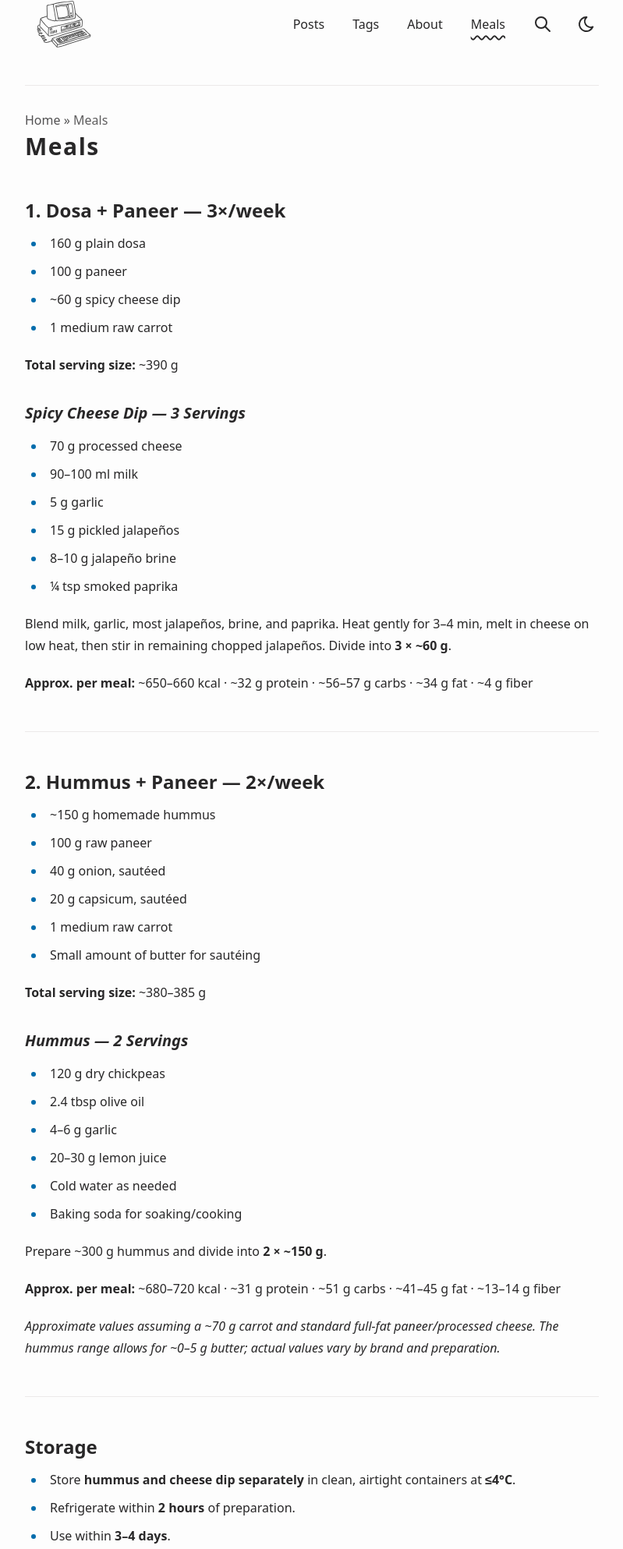
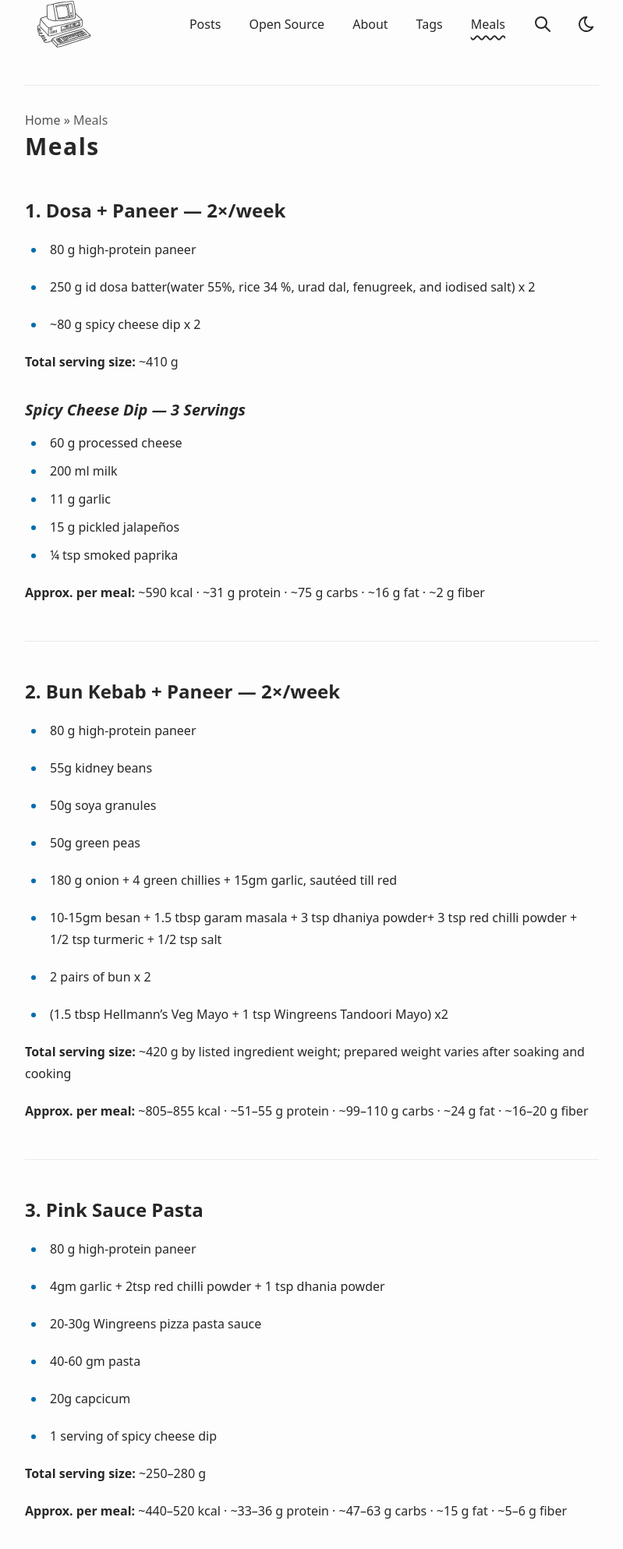
Before and after one commit to aryanA101a/aryana101a.github.io, an Astro site: page /meals in a window 1280 px wide. Shown: the part 47-2034 px from the top of the page at 78% size, without its empty margins (240-1039 px from the left). Built offline with nearby package versions, Linux system fonts and the light colour scheme; Astro itself is replaced by a stand-in of ours.

Commit message:
update about, meals and resume

```diff
--- a/src/components/Header.astro
+++ b/src/components/Header.astro
@@ -47,7 +47,7 @@ const isActive = (path: string) => {
       href="/"
       class="absolute py-1 text-xl leading-8 font-semibold whitespace-nowrap sm:static sm:my-auto sm:text-2xl sm:leading-none"
     >
-       <Lolo class="scale-75" />
+      <Lolo class="scale-75" />
     </a>
     <nav
       id="nav-menu"
@@ -78,13 +78,21 @@ const isActive = (path: string) => {
           </a>
         </li>
         <li class="col-span-2">
-          <a href="/tags" class:list={{ "active-nav": isActive("/tags") }}>
-            Tags
+          <a
+            href="/opensource-contributions"
+            class:list={{ "active-nav": isActive("/opensource-contributions") }}
+          >
+            Open Source
           </a>
         </li>
         <li class="col-span-2">
           <a href="/about" class:list={{ "active-nav": isActive("/about") }}>
             About
+          </a>
+        </li>
+        <li class="col-span-2">
+          <a href="/tags" class:list={{ "active-nav": isActive("/tags") }}>
+            Tags
           </a>
         </li>
         <li class="col-span-2">
--- a/src/pages/about.md
+++ b/src/pages/about.md
@@ -3,12 +3,6 @@ layout: ../layouts/AboutLayout.astro
 title: "About"
 ---
 
-Hey, I’m Aryan — a software engineer who enjoys building systems close to the metal.
+Hey, I’m Aryan. I’m a software engineer interested in operating systems, networking, and virtualization. I like reading code, building things, and figuring out how they work.
 
-Most of my interests orbit around low-level programming, operating systems, networking, distributed systems, and performance-oriented software. I enjoy understanding how things work internally, whether that means reading source code at 2 AM or building tools from scratch just to understand the tradeoffs firsthand.
-
-Lately, I’ve been exploring systems software, HTTP clients, bootloader networking, open source infrastructure, and the occasional rabbit hole that absolutely did not need to become a three-day investigation.
-
-Outside programming, I spend time gaming, reading about Adhyatm and self-realization, and dreaming up projects with a questionable amount of engineering for the fun of it.
-
-This site is where I write about software, systems, experiments, and whatever currently has my terminal hostage.
+I use this site to write about projects, ideas, and problems I’ve spent time on. Outside programming, I game and read about Adhyatm and self-realization.
--- a/src/pages/meals.md
+++ b/src/pages/meals.md
@@ -3,58 +3,59 @@ layout: ../layouts/AboutLayout.astro
 title: "Meals"
 ---
 
-## 1. Dosa + Paneer — 3×/week
 
-- 160 g plain dosa
-- 100 g paneer
-- ~60 g spicy cheese dip
-- 1 medium raw carrot
 
-**Total serving size:** ~390 g
+## 1. Dosa + Paneer — 2×/week
+
+- 80 g high-protein paneer
+
+- 250 g id dosa batter(water 55%, rice 34 %, urad dal, fenugreek, and iodised salt) x 2
+- ~80 g spicy cheese dip x 2
+
+
+**Total serving size:** ~410 g
 
 ### Spicy Cheese Dip — 3 Servings
-- 70 g processed cheese
-- 90–100 ml milk
-- 5 g garlic
+- 60 g processed cheese
+- 200 ml milk
+- 11 g garlic
 - 15 g pickled jalapeños
-- 8–10 g jalapeño brine
 - ¼ tsp smoked paprika
 
-Blend milk, garlic, most jalapeños, brine, and paprika. Heat gently for 3–4 min, melt in cheese on low heat, then stir in remaining chopped jalapeños. Divide into **3 × ~60 g**.
 
-**Approx. per meal:** ~650–660 kcal · ~32 g protein · ~56–57 g carbs · ~34 g fat · ~4 g fiber
+
+**Approx. per meal:** ~590 kcal · ~31 g protein · ~75 g carbs · ~16 g fat · ~2 g fiber
 
 ---
 
-## 2. Hummus + Paneer — 2×/week
+## 2. Bun Kebab + Paneer — 2×/week
 
-- ~150 g homemade hummus
-- 100 g raw paneer
-- 40 g onion, sautéed
-- 20 g capsicum, sautéed
-- 1 medium raw carrot
-- Small amount of butter for sautéing
+- 80 g high-protein paneer
 
-**Total serving size:** ~380–385 g
+- 55g kidney beans
+- 50g soya granules
+- 50g green peas
+- 180 g onion + 4 green chillies + 15gm garlic, sautéed till red
+- 10-15gm besan + 1.5 tbsp garam masala + 3 tsp dhaniya powder+ 3 tsp red chilli powder + 1/2 tsp turmeric + 1/2 tsp salt
+- 2 pairs of bun x 2
+- (1.5 tbsp Hellmann's Veg Mayo + 1 tsp Wingreens Tandoori Mayo) x2
 
-### Hummus — 2 Servings
-- 120 g dry chickpeas
-- 2.4 tbsp olive oil
-- 4–6 g garlic
-- 20–30 g lemon juice
-- Cold water as needed
-- Baking soda for soaking/cooking
+**Total serving size:** ~420 g by listed ingredient weight; prepared weight varies after soaking and cooking
 
-Prepare ~300 g hummus and divide into **2 × ~150 g**.
-
-**Approx. per meal:** ~680–720 kcal · ~31 g protein · ~51 g carbs · ~41–45 g fat · ~13–14 g fiber
-
-*Approximate values assuming a ~70 g carrot and standard full-fat paneer/processed cheese. The hummus range allows for ~0–5 g butter; actual values vary by brand and preparation.*
+**Approx. per meal:** ~805–855 kcal · ~51–55 g protein · ~99–110 g carbs · ~24 g fat · ~16–20 g fiber
 
 ---
 
-## Storage
+## 3. Pink Sauce Pasta
 
-- Store **hummus and cheese dip separately** in clean, airtight containers at **≤4°C**.
-- Refrigerate within **2 hours** of preparation.
-- Use within **3–4 days**.
+- 80 g high-protein paneer
+
+- 4gm garlic + 2tsp red chilli powder + 1 tsp dhania powder
+- 20-30g Wingreens pizza pasta sauce
+- 40-60 gm pasta
+- 20g capcicum
+- 1 serving of spicy cheese dip
+
+**Total serving size:** ~250–280 g
+
+**Approx. per meal:** ~440–520 kcal · ~33–36 g protein · ~47–63 g carbs · ~15 g fat · ~5–6 g fiber
--- /dev/null
+++ b/src/pages/opensource-contributions.md
@@ -0,0 +1,18 @@
+---
+layout: ../layouts/AboutLayout.astro
+title: "Open Source Contributions"
+---
+
+## Landed
+
+- [libzim — Faster checksum verification](https://github.com/openzim/libzim/pull/861): Made verification about 2.6× faster in benchmarks.
+- [FreeBSD — Fix a kboot buffer under-read](https://github.com/freebsd/freebsd-src/pull/2359): Fixed handling of empty and whitespace-only files.
+- [libkiwix — IPv6 support](https://github.com/kiwix/libkiwix/pull/1074): Enabled IPv6 clients for the HTTP daemon.
+- [MariaDB — Case-insensitive option names](https://github.com/MariaDB/server/pull/3841): Fixed mixed-case option names being rejected by `my_getopt`.
+- [Wikimedia Commons Android — Upload progress dialog](https://github.com/commons-app/apps-android-commons/pull/5322): Showed progress while marking or unmarking photos for upload.
+- [Containers From Scratch — First-run fixes](https://github.com/lizrice/containers-from-scratch/pull/13): Fixed directory creation and cgroup setup order.
+- [OSTEP — Example command fix](https://github.com/remzi-arpacidusseau/ostep-typos/pull/49): Corrected a shell command in the book.
+
+## In review
+
+- [FreeBSD — HTTP client for kboot](https://github.com/freebsd/freebsd-src/pull/2411): Adding HTTP and HTTPS downloads to the bootloader.
```
Also changed, not shown: 1 other file.
